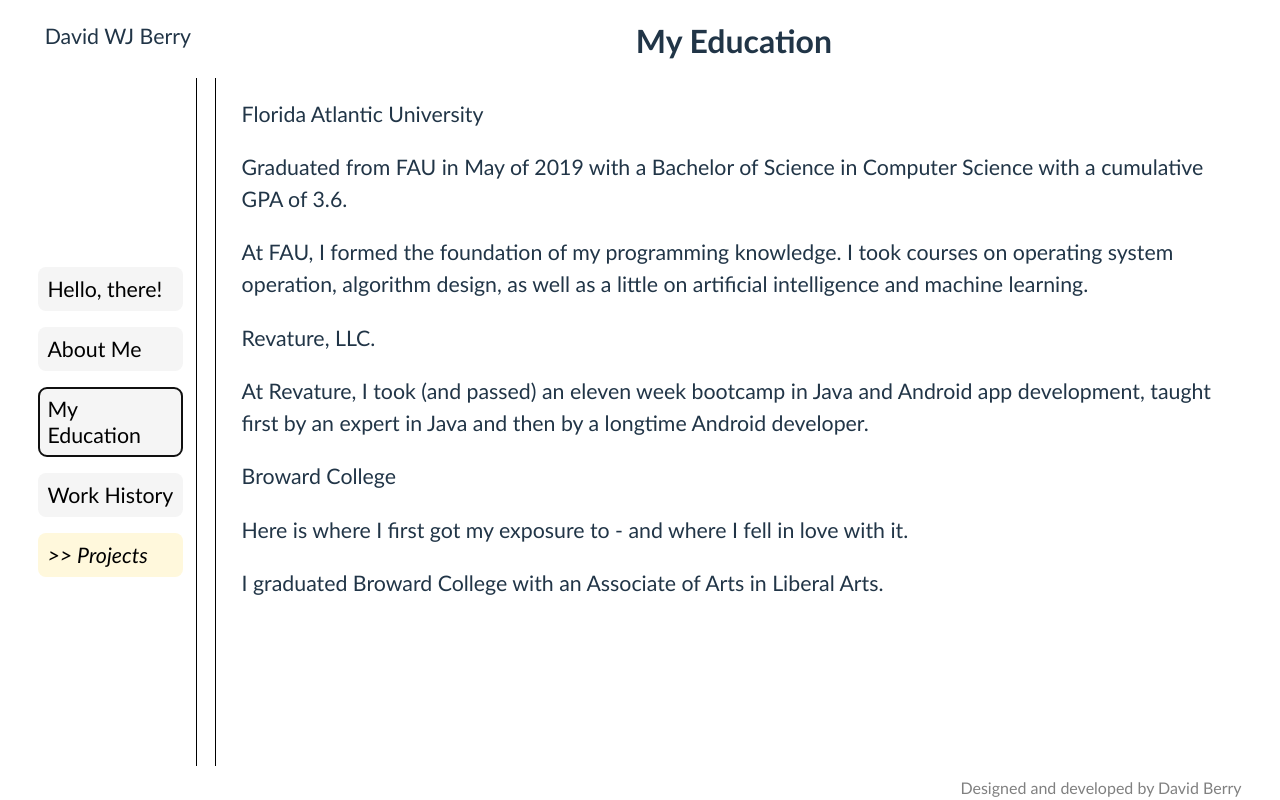
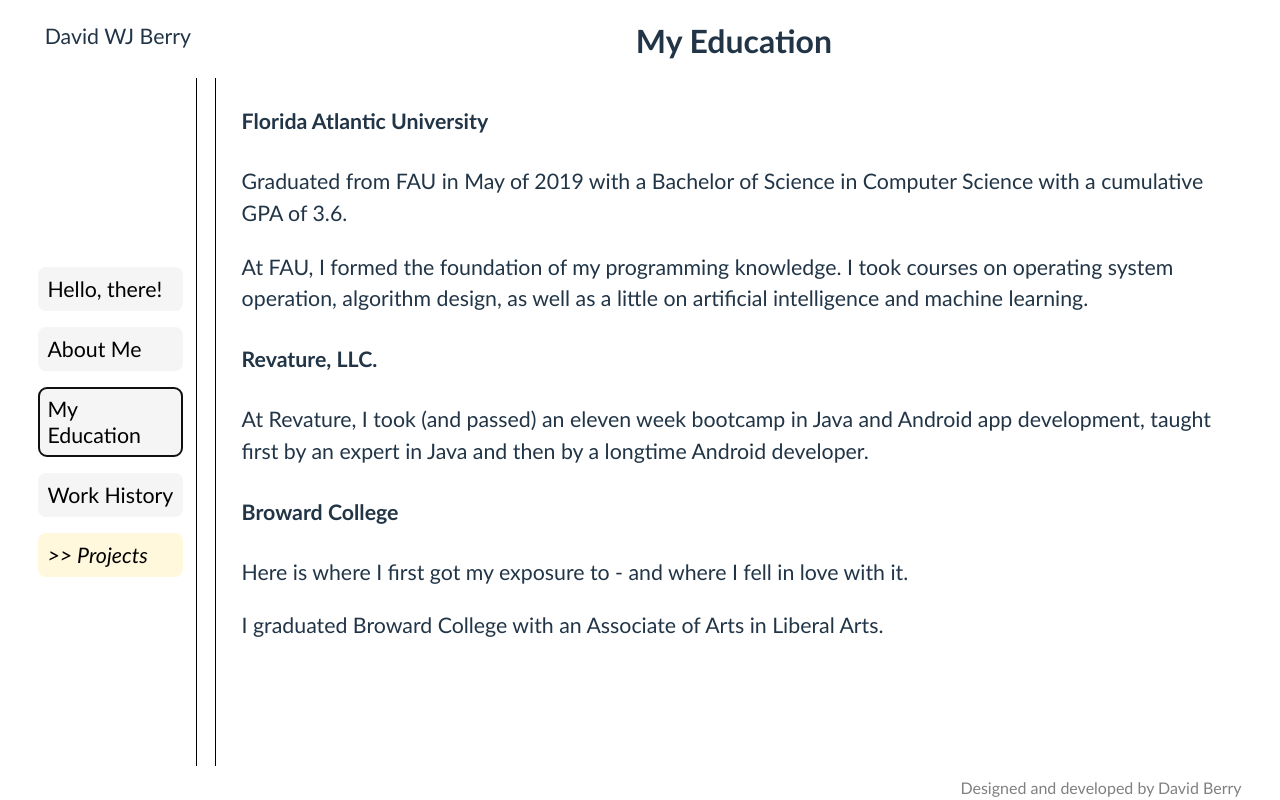
Before and after one commit to DBerry07/DBerry07.github.io, a React (Vite) app: page / in a window 1280 px wide. Both pictures are taken after a click on the button "My Education". Built offline with nearby package versions, Linux system fonts and the light colour scheme.

Commit message:
Redid how education tab is presented

```diff
--- a/src/components/Entry.jsx
+++ b/src/components/Entry.jsx
@@ -29,6 +29,7 @@
     htmls = null,
     videos = null,
     body = null,
+    sections = null,
     list = null,
     subheading = null;
 
@@ -36,6 +37,47 @@
     title = <div id="title">{data.title}</div>;
   } else {
     title = null;
+  }
+
+  if (Object.hasOwn(data, "sections")) {
+    data.sections.map((sec, index) => {
+      console.log(sec);
+      console.log(sec[0]);
+      let item = (
+        <Fragment>
+          <h4 className="section_title">{sec[0]}</h4>
+        </Fragment>
+      );
+      if (sections != null) {
+        sections = (
+          <Fragment>
+            {sections}
+            {item}
+          </Fragment>
+        );
+      } else {
+        sections = item;
+      }
+      // console.log(sections);
+      sec.map((line, ind) => {
+        if (ind != 0) {
+          let thing = (
+            <Fragment>
+              <p>{line}</p>
+            </Fragment>
+          );
+          sections = (
+            <Fragment>
+              {sections}
+              {thing}
+            </Fragment>
+          );
+        }
+      });
+    });
+    sections = <div id="entry-body">{sections}</div>;
+  } else {
+    sections = null;
   }
 
   if (Object.hasOwn(data, "htmls")) {
@@ -131,6 +173,7 @@
         {videos}
         {list}
         {body}
+        {sections}
       </Fragment>
     );
     //console.log("tab = Hello?: " + (tab === Tab.Hello.name));
--- a/src/css/Entry.css
+++ b/src/css/Entry.css
@@ -16,6 +16,10 @@
   padding-top: 2vh;
   padding-bottom: 1vh;
   /* font-weight: bold; */
+}
+
+.section_title {
+  text-align: start;
 }
 
 #subheading {
--- a/src/data/constants/filelocs.js
+++ b/src/data/constants/filelocs.js
@@ -11,4 +11,7 @@
   AndroidKotlinBody: urlStart + folders + "androidkotlinbody.txt",
   ReactNativeBody: urlStart + folders + "reactnativebody.txt",
   EducationBody: urlStart + folders + "education.txt",
+  Edu01: urlStart + folders + "edu01.txt",
+  Edu02: urlStart + folders + "edu02.txt",
+  Edu03: urlStart + folders + "edu03.txt",
 };
--- a/src/data/constants/screens.js
+++ b/src/data/constants/screens.js
@@ -20,7 +20,12 @@
 
 export const Education = {
   title: "My Education",
-  body: await getText(locations.EducationBody), // "await" here is very important! Page won't work without it!
+  //body: await getText(locations.EducationBody), // "await" here is very important! Page won't work without it!
+  sections: [
+    await getText(locations.Edu01),
+    await getText(locations.Edu02),
+    await getText(locations.Edu03),
+  ],
 };
 
 function filler(times) {
```
Also changed, not shown: src/data/texts/edu01.txt (added), src/data/texts/edu02.txt (added), src/data/texts/edu03.txt (added).
